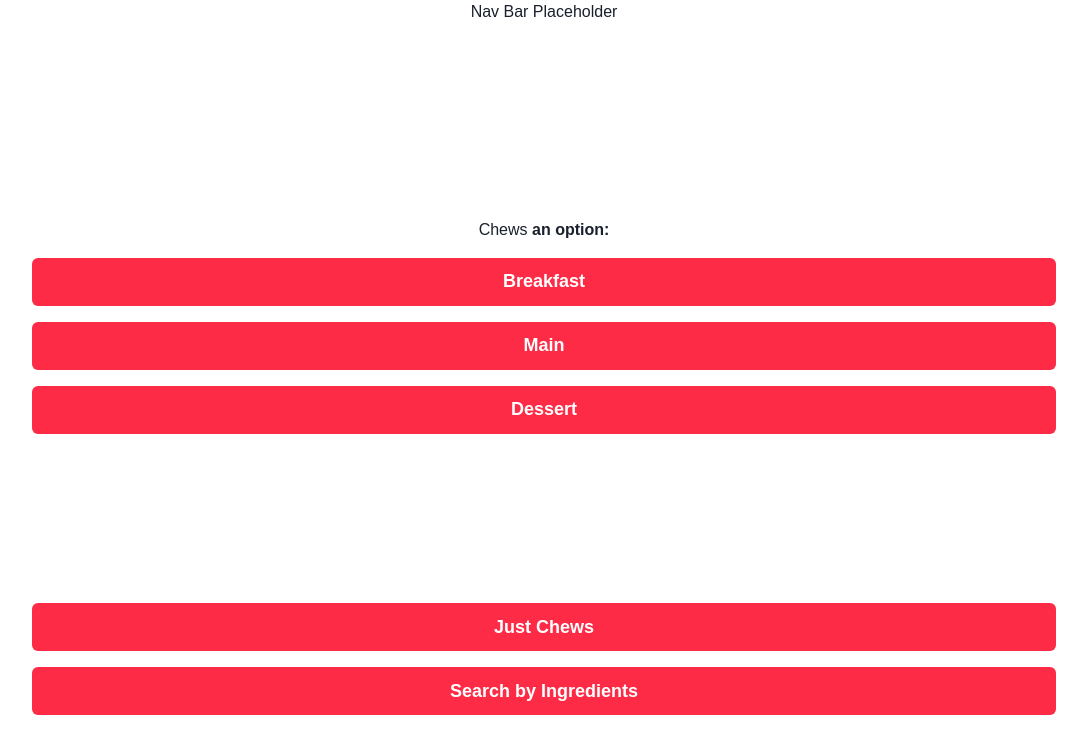
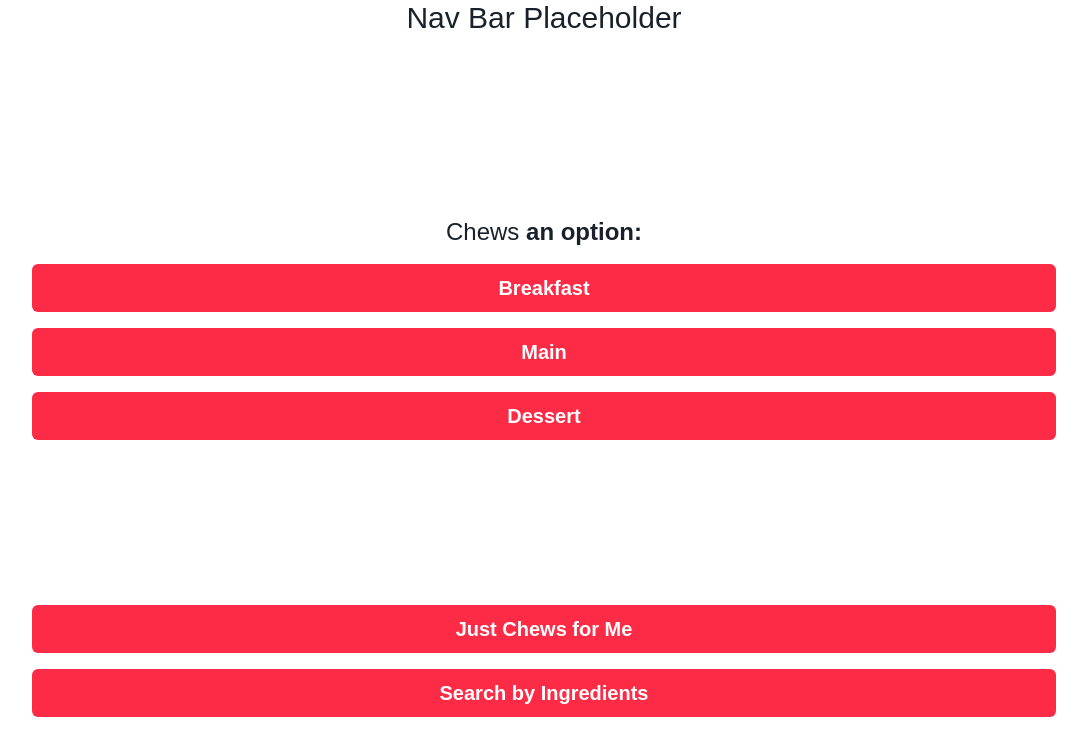
Before and after one commit to simonpartridge86/Chews-App-Frontend, a Next.js app: page /meal-options in a window 1280 px wide. Shown: the top 756 px of the page, without its empty margins (96-1183 px from the left). Built offline with nearby package versions, Linux system fonts and the light colour scheme; a web font is replaced by a local one.

Commit message:
Added plan. > > Co-authored-by: Maurizio Monti <mauriziomonti@hotmail.com>

```diff
--- a/components/MainButton.js
+++ b/components/MainButton.js
@@ -23,6 +23,7 @@ export default function MainButton({
         size={buttonSize}
         fontWeight={"600"}
         fontFamily={"brand.main"}
+        fontSize={"xl"}
         rounded={"lg"}
         width={buttonWidth}
         _hover={{
@@ -47,6 +48,7 @@ export default function MainButton({
         onClick={onClick}
         size={buttonSize}
         fontWeight={"600"}
+        fontSize={"xl"}
         fontFamily={"brand.main"}
         rounded={"md"}
         width={buttonWidth}
--- a/pages/meal-options.js
+++ b/pages/meal-options.js
@@ -6,12 +6,12 @@ import React from "react";
 export default function MealOptions() {
   return (
     <div className="h-screen">
-      <nav className="h-1/6 text-center align-center font-permanent-marker">
+      <nav className="h-1/6 text-center font-permanent-marker text-3xl">
         Nav Bar Placeholder
       </nav>
       <main className="flex flex-col h-5/6 justify-around">
         <VStack spacing={4} align="center">
-          <h1 className="font-permanent-marker text-center ">
+          <h1 className="font-permanent-marker text-center text-2xl">
             Chews <span className="font-nunito font-bold">an option:</span>
           </h1>
           <MainButton
@@ -35,7 +35,7 @@ export default function MealOptions() {
         </VStack>
         <VStack spacing={4} align="center">
           <MainButton
-            buttonText="Just Chews"
+            buttonText="Just Chews for Me"
             buttonSize="lg"
             colorMode="dark"
             buttonWidth="80%"
@@ -51,3 +51,9 @@ export default function MealOptions() {
     </div>
   );
 }
+
+/* PLAN:
+- Make buttons ✅
+- use state to store the breakfast/main/dessert choice
+- disable bottom two buttons if not meal choice has been made
+*/
```
